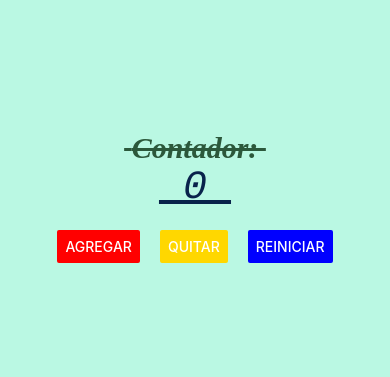
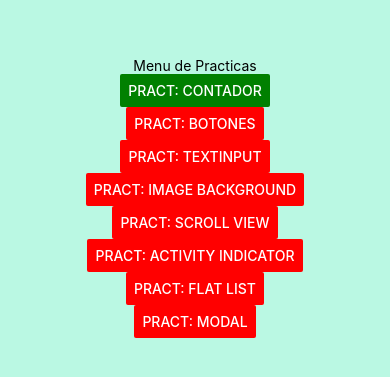
Before and after one commit to Digimeru/PAM211, a React Native app in the folder intro/: screen / in a window 390 px wide. Shown: the part 225-602 px from the top of the page. Built offline with nearby package versions, Linux system fonts and the light colour scheme.

Commit message:
Se agrego un menú para las distintas practicas qeu se va a tener.

```diff
--- a/intro/App.js
+++ b/intro/App.js
@@ -1,14 +1,15 @@
 
 //1. Imports: Zona de imports
 import { StyleSheet, Text, View, Button } from 'react-native';
-import ContadorScreen from './screens/ContadorScreen';
+import MenuScreen from './screens/MenuScreen';
 
 
 //2. Main: Zona de componentes
 export default function App() {
 
   return(
-    <ContadorScreen>  </ContadorScreen>
+
+    <MenuScreen/>
 
   );
 }
--- /dev/null
+++ b/intro/screens/ActivityIndicatorScreen.js
@@ -0,0 +1,13 @@
+import { Text, StyleSheet, View } from 'react-native'
+
+export default function ActivityIndicatorScreen() {
+
+    return (
+      <View>
+        <Text> Proximamente..... </Text>
+      </View>
+    )
+
+}
+
+const styles = StyleSheet.create({})
--- /dev/null
+++ b/intro/screens/BotonesScreen.js
@@ -0,0 +1,13 @@
+import { Text, StyleSheet, View } from 'react-native'
+
+export default function BotonesScreen() {
+
+    return (
+      <View>
+        <Text> Proximamente..... </Text>
+      </View>
+    )
+
+}
+
+const styles = StyleSheet.create({})
--- /dev/null
+++ b/intro/screens/FlatListScreen.js
@@ -0,0 +1,13 @@
+import { Text, StyleSheet, View } from 'react-native'
+
+export default function FlatListScreen() {
+
+    return (
+      <View>
+        <Text> Proximamente..... </Text>
+      </View>
+    )
+
+}
+
+const styles = StyleSheet.create({})
--- /dev/null
+++ b/intro/screens/ImageBackgroundScreen.js
@@ -0,0 +1,13 @@
+import { Text, StyleSheet, View } from 'react-native'
+
+export default function ImageBackgroundScreen() {
+
+    return (
+      <View>
+        <Text> Proximamente..... </Text>
+      </View>
+    )
+
+}
+
+const styles = StyleSheet.create({})
--- /dev/null
+++ b/intro/screens/MenuScreen.js
@@ -0,0 +1,57 @@
+import React, { useState } from 'react'
+import { Text, StyleSheet, View, Button } from 'react-native'
+import ContadorScreen from './ContadorScreen';
+import BotonesScreen from './BotonesScreen';
+import TextInputScreen from './TextInputScreen';
+import ImageBackgroundScreen from './ImageBackgroundScreen';
+import ScrollViewScreen from './ScrollViewScreen';
+import ActivityIndicatorScreen from './ActivityIndicatorScreen';
+import FlatListScreen from './FlatListScreen';
+import ModalScreen from './ModalScreen';
+
+export default function MenuScreen() {
+    const [screen, setScreen] = useState('menu');
+
+    switch (screen) {
+        case 'contador':
+            return <ContadorScreen/>;
+        case 'botones':
+            return <BotonesScreen/>;
+        case 'textinput':
+            return <TextInputScreen/>;
+        case 'imagebackground':
+            return <ImageBackgroundScreen/>;
+        case 'scrollview':
+            return <ScrollViewScreen/>;
+        case 'activityindicator':
+            return <ActivityIndicatorScreen/>;
+        case 'flatlist':
+            return <FlatListScreen/>;
+        case 'modal':
+            return <ModalScreen/>;
+        case 'menu':
+            default:
+                return (
+                <View style={styles.container}>
+                    <Text> Menu de Practicas </Text>
+                    <Button color = 'green' onPress = {()=> setScreen('contador')} title='Pract: Contador'/>
+                    <Button color = 'red' onPress = {()=> setScreen('botones')} title='Pract: Botones'/>
+                    <Button color = 'red' onPress = {()=> setScreen('textinput')} title='Pract: Textinput'/>
+                    <Button color = 'red' onPress = {()=> setScreen('imagebackground')} title='Pract: Image Background'/>
+                    <Button color = 'red' onPress = {()=> setScreen('scrollview')} title='Pract: Scroll View'/>
+                    <Button color = 'red' onPress = {()=> setScreen('activityindicator')} title='Pract: Activity Indicator'/>
+                    <Button color = 'red' onPress = {()=> setScreen('flatlist')} title='Pract: Flat List'/>
+                    <Button color = 'red' onPress = {()=> setScreen('modal')} title='Pract: Modal'/>
+                </View>
+                )
+    }
+}
+
+const styles = StyleSheet.create({
+    container: {
+    flex: 1,
+    backgroundColor: '#baf8e3ff',
+    alignItems: 'center',
+    justifyContent: 'center',
+  },
+})
--- /dev/null
+++ b/intro/screens/ModalScreen.js
@@ -0,0 +1,13 @@
+import { Text, StyleSheet, View } from 'react-native'
+
+export default function ModalScreen() {
+
+    return (
+      <View>
+        <Text> Proximamente..... </Text>
+      </View>
+    )
+
+}
+
+const styles = StyleSheet.create({})
--- /dev/null
+++ b/intro/screens/ScrollViewScreen.js
@@ -0,0 +1,13 @@
+import { Text, StyleSheet, View } from 'react-native'
+
+export default function ScrollViewScreen() {
+
+    return (
+      <View>
+        <Text> Proximamente..... </Text>
+      </View>
+    )
+
+}
+
+const styles = StyleSheet.create({})
--- /dev/null
+++ b/intro/screens/TextInputScreen.js
@@ -0,0 +1,13 @@
+import { Text, StyleSheet, View } from 'react-native'
+
+export default function TextInputScreen() {
+
+    return (
+      <View>
+        <Text> Proximamente..... </Text>
+      </View>
+    )
+
+}
+
+const styles = StyleSheet.create({})
```
